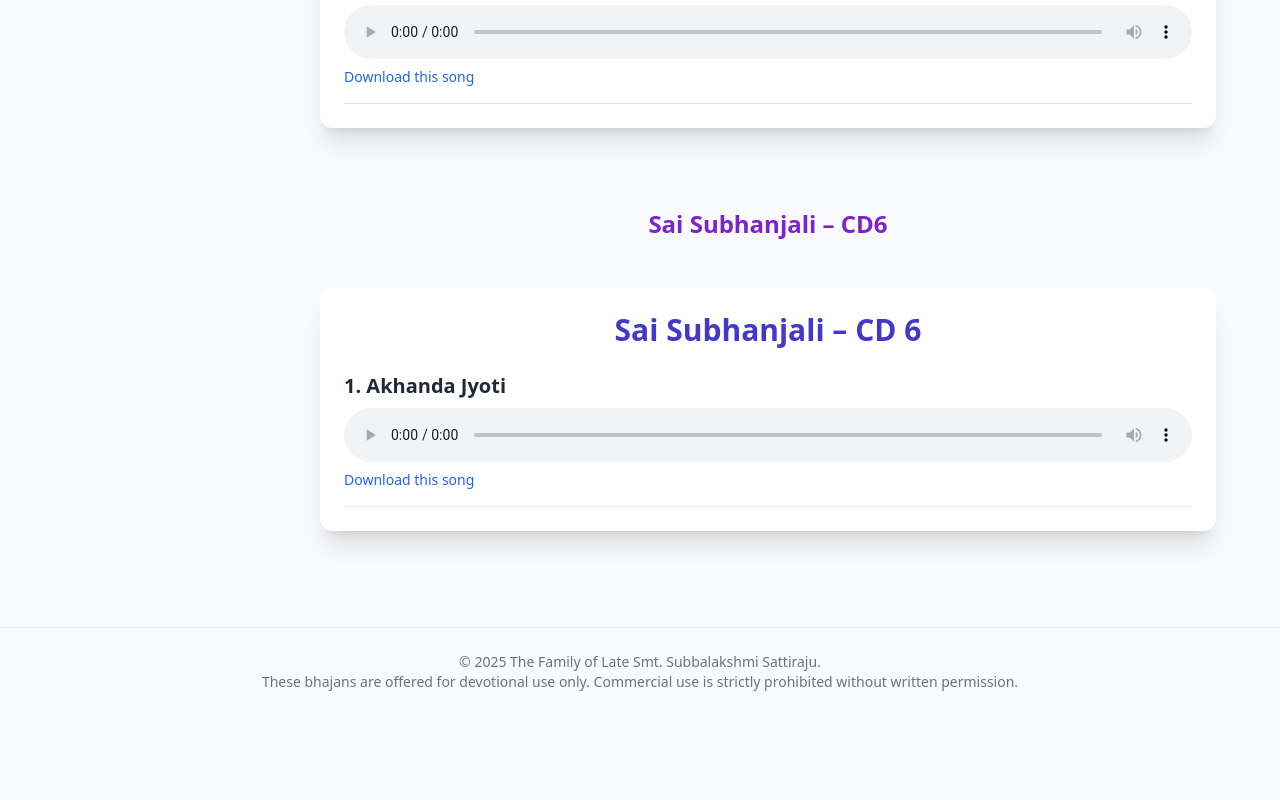
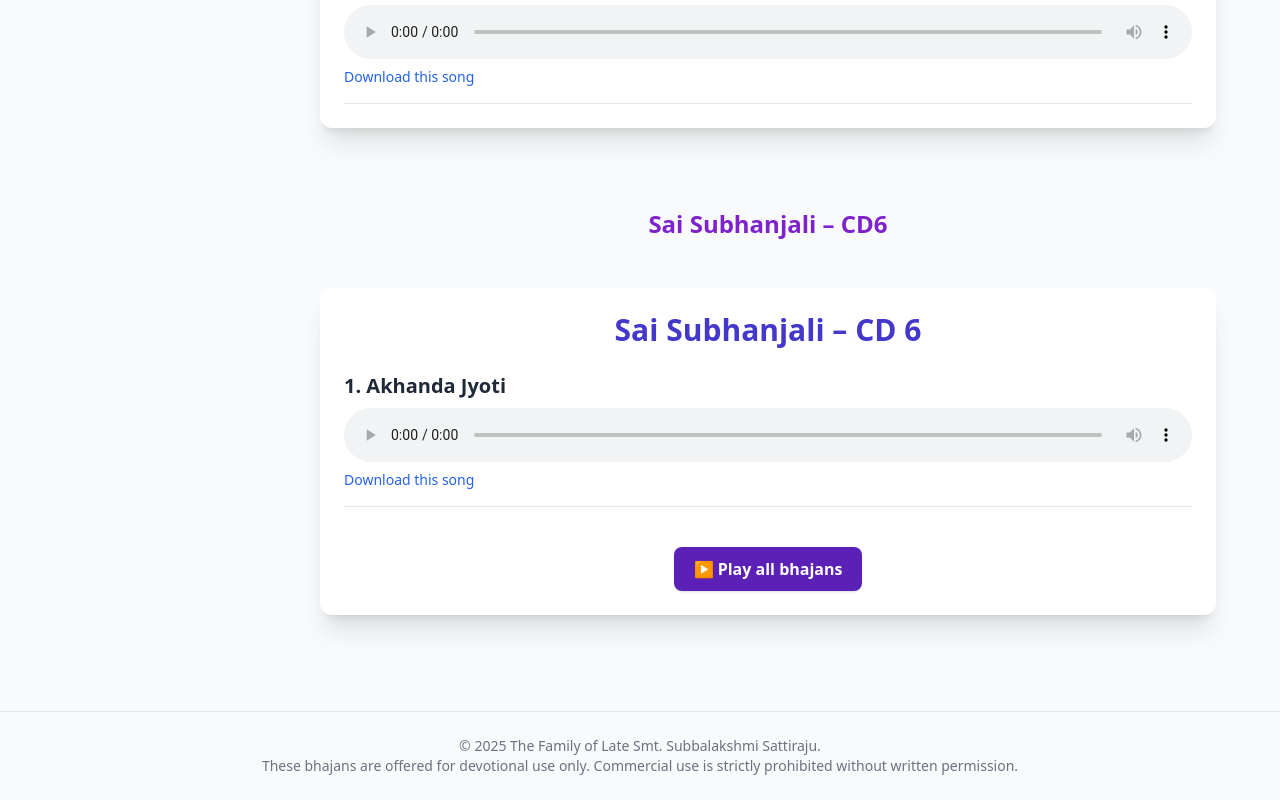
Before and after one commit to shekhar1971/saisubhanjali.com, a Next.js app: page /bhajans in a window 1280 px wide. Shown: the part 11145-11945 px from the top of the page. Before the commit the page ends 11861 px from the top, so only its background shows below. Built offline with nearby package versions, Linux system fonts and the light colour scheme.

Commit message:
Update CD6Display.tsx

```diff
--- a/components/CD6Display.tsx
+++ b/components/CD6Display.tsx
@@ -1,29 +1,45 @@
+// components/CD6Display.tsx
 'use client';
+
+import Link from 'next/link';
+
+/* ---------- CONSTANTS ---------- */
+const basePath =
+  'https://juotvbuuyiisjjviqofc.supabase.co/storage/v1/object/public/sai-subhanjali-audio/CD6/';
+
+const songs = [
+  { file: '06 Track 1-Akhanda Jyoti.mp3', title: 'Akhanda Jyoti' },
+  // (add more tracks here as you upload them)
+];
+
+/* ---------- EXPORT FOR “PLAY-ALL” PAGE ---------- */
+export const tracks = songs.map((s) => ({
+  title: s.title,
+  file: `${basePath}${encodeURIComponent(s.file)}`, // fully-qualified URL
+}));
+
+/* ---------- DISPLAY COMPONENT ---------- */
 export default function CD6Display() {
-  const basePath =
-    "https://juotvbuuyiisjjviqofc.supabase.co/storage/v1/object/public/sai-subhanjali-audio/CD6/";
-
-  const songs = [
-    { file: "06 Track 1-Akhanda Jyoti.mp3", title: "Akhanda Jyoti" },
-  ];
-
   return (
-    <div className="max-w-4xl mx-auto p-6 bg-white rounded-xl shadow-xl mt-12">
-      <h2 className="text-3xl font-bold text-center text-indigo-700 mb-6">
+    <div className="mx-auto mt-12 max-w-4xl rounded-xl bg-white p-6 shadow-xl">
+      <h2 className="mb-6 text-center text-3xl font-bold text-indigo-700">
         Sai Subhanjali – CD 6
       </h2>
+
       <ul className="space-y-6">
-        {songs.map((song, index) => (
-          <li key={index} className="border-b pb-4">
-            <div className="text-xl font-semibold text-gray-800 mb-2">
-              {index + 1}. {song.title}
+        {songs.map((song, i) => (
+          <li key={i} className="border-b pb-4">
+            <div className="mb-2 text-xl font-semibold text-gray-800">
+              {i + 1}. {song.title}
             </div>
+
             <audio controls className="w-full">
               <source
                 src={`${basePath}${encodeURIComponent(song.file)}`}
                 type="audio/mpeg"
               />
             </audio>
+
             <a
               href={`${basePath}${encodeURIComponent(song.file)}`}
               download
@@ -34,6 +50,16 @@ export default function CD6Display() {
           </li>
         ))}
       </ul>
+
+      {/* ---------- PLAY-ALL BUTTON ---------- */}
+      <div className="mt-10 text-center">
+        <Link
+          href="/bhajans/play-all"
+          className="inline-block rounded-lg bg-brand-700 px-5 py-2.5 font-semibold text-white shadow hover:bg-brand-800 transition"
+        >
+          ▶️ Play all bhajans
+        </Link>
+      </div>
     </div>
   );
 }
```
